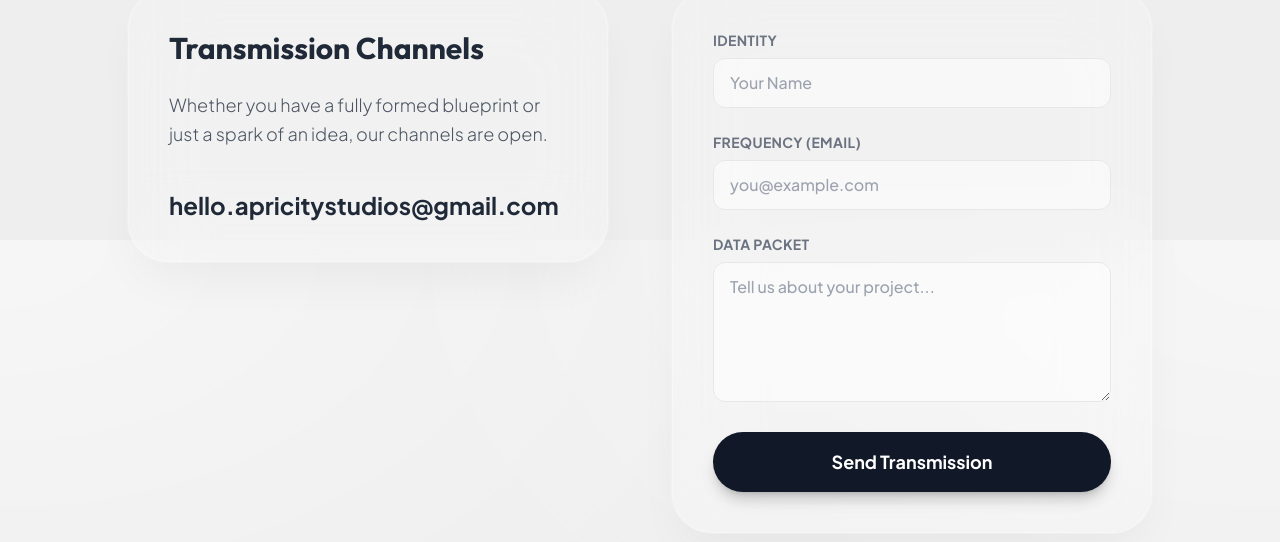
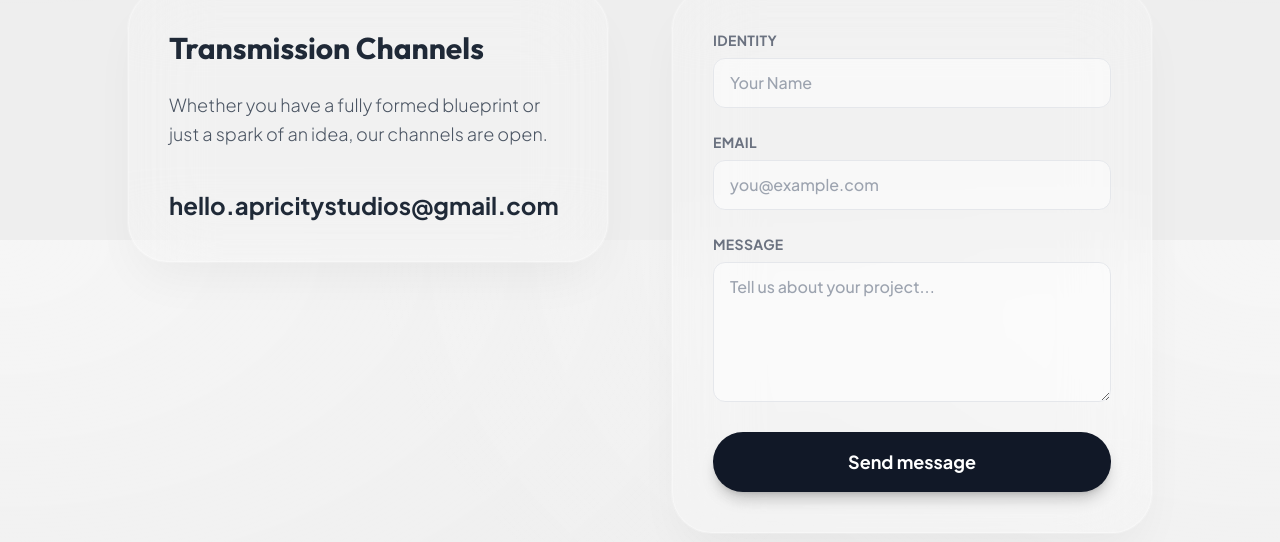
Before and after one commit to b1swass/appricity, a React (Vite) app: page / in a window 1280 px wide. Shown: the part 6160-6702 px from the top of the page. Built offline with nearby package versions, Linux system fonts and the light colour scheme; the HTML template or start-up script is replaced by a standard one.

Commit message:
changing contact part

```diff
--- a/src/components/sections/Contact.jsx
+++ b/src/components/sections/Contact.jsx
@@ -47,7 +47,9 @@ const Contact = () => {
 
       const subject = `New Project Inquiry from ${formData.name}`;
       const body = `Name: ${formData.name}\nEmail: ${formData.email}\n\nMessage:\n${formData.message}`;
-            const mailtoLink = `mailto:hello.apricitystudios@gmail.com?subject=${encodeURIComponent(subject)}&body=${encodeURIComponent(body)}`;
+      const mailtoLink = `mailto:hello.apricitystudios@gmail.com?subject=${encodeURIComponent(
+        subject
+      )}&body=${encodeURIComponent(body)}`;
 
       window.location.href = mailtoLink;
 
@@ -71,7 +73,8 @@ const Contact = () => {
       <div className="container mx-auto px-4">
         <div
           ref={ref}
-                    className={`transition-all duration-700 ease-out ${isVisible ? "opacity-100 translate-y-0" : "opacity-0 translate-y-10"
+          className={`transition-all duration-700 ease-out ${
+            isVisible ? "opacity-100 translate-y-0" : "opacity-0 translate-y-10"
           }`}
         >
           <div className="text-center mb-16">
@@ -118,7 +121,8 @@ const Contact = () => {
                     name="name"
                     value={formData.name}
                     onChange={handleChange}
-                                        className={`w-full rounded-xl border ${errors.name ? "border-red-400" : "border-gray-200"
+                    className={`w-full rounded-xl border ${
+                      errors.name ? "border-red-400" : "border-gray-200"
                     } px-4 py-3 bg-white/50 text-gray-800 focus:outline-none focus:bg-white focus:border-gray-500 focus:shadow-sm transition-all font-medium placeholder-gray-400`}
                     placeholder="Your Name"
                   />
@@ -134,7 +138,7 @@ const Contact = () => {
                     htmlFor="email"
                     className="block text-sm font-bold text-gray-500 mb-2 uppercase tracking-wide"
                   >
-                                        Frequency (Email)
+                    Email
                   </label>
                   <input
                     type="email"
@@ -142,7 +146,8 @@ const Contact = () => {
                     name="email"
                     value={formData.email}
                     onChange={handleChange}
-                                        className={`w-full rounded-xl border ${errors.email ? "border-red-400" : "border-gray-200"
+                    className={`w-full rounded-xl border ${
+                      errors.email ? "border-red-400" : "border-gray-200"
                     } px-4 py-3 bg-white/50 text-gray-800 focus:outline-none focus:bg-white focus:border-gray-500 focus:shadow-sm transition-all font-medium placeholder-gray-400`}
                     placeholder="you@example.com"
                   />
@@ -158,14 +163,15 @@ const Contact = () => {
                     htmlFor="message"
                     className="block text-sm font-bold text-gray-500 mb-2 uppercase tracking-wide"
                   >
-                                        Data Packet
+                    Message{" "}
                   </label>
                   <textarea
                     id="message"
                     name="message"
                     value={formData.message}
                     onChange={handleChange}
-                                        className={`w-full rounded-xl border ${errors.message ? "border-red-400" : "border-gray-200"
+                    className={`w-full rounded-xl border ${
+                      errors.message ? "border-red-400" : "border-gray-200"
                     } px-4 py-3 bg-white/50 text-gray-800 focus:outline-none focus:bg-white focus:border-gray-500 focus:shadow-sm transition-all min-h-[140px] font-medium placeholder-gray-400`}
                     placeholder="Tell us about your project..."
                   />
@@ -184,8 +190,8 @@ const Contact = () => {
                   {status === "submitting"
                     ? "Transmitting..."
                     : status === "success"
-                                            ? "Transmission Sent!"
-                                            : "Send Transmission"}
+                    ? "message Sent!"
+                    : "Send message"}
                 </button>
 
                 {status === "success" && (
```
Lines whose indentation alone changed are shown as unchanged.
